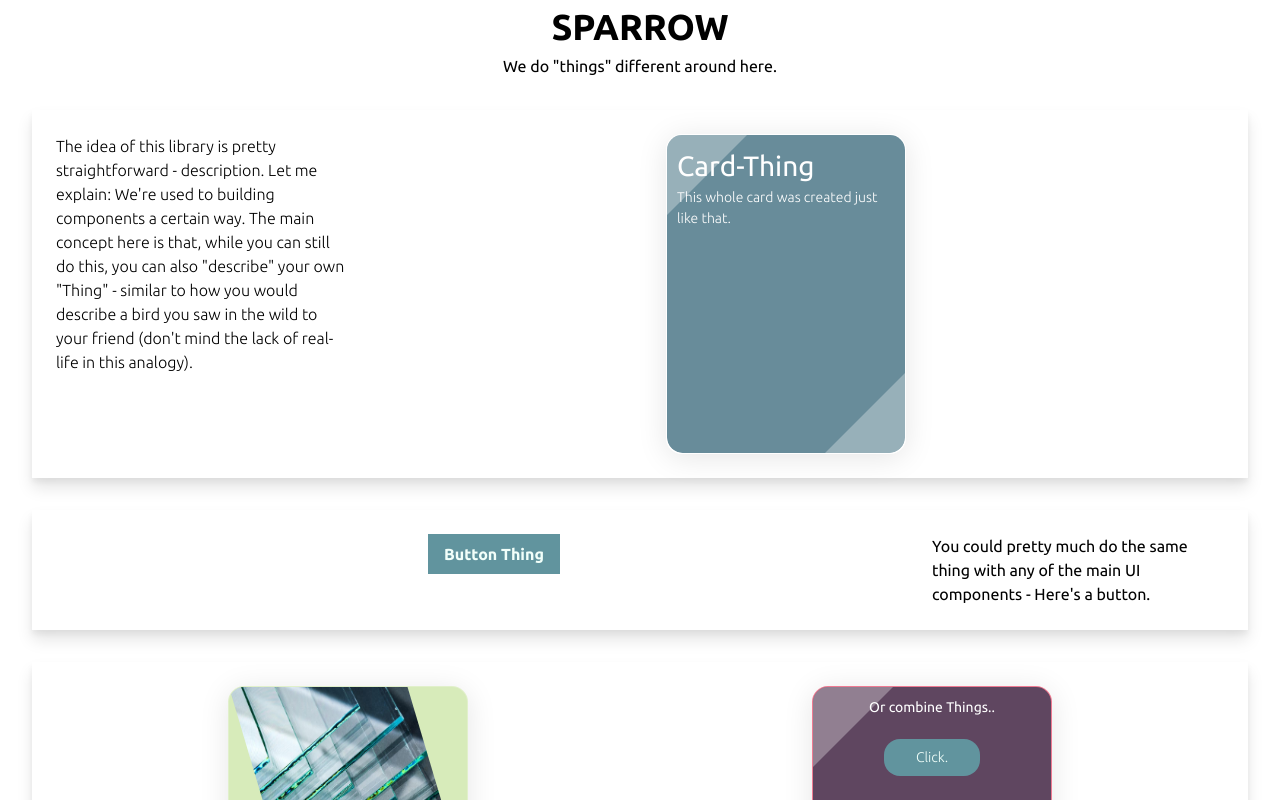
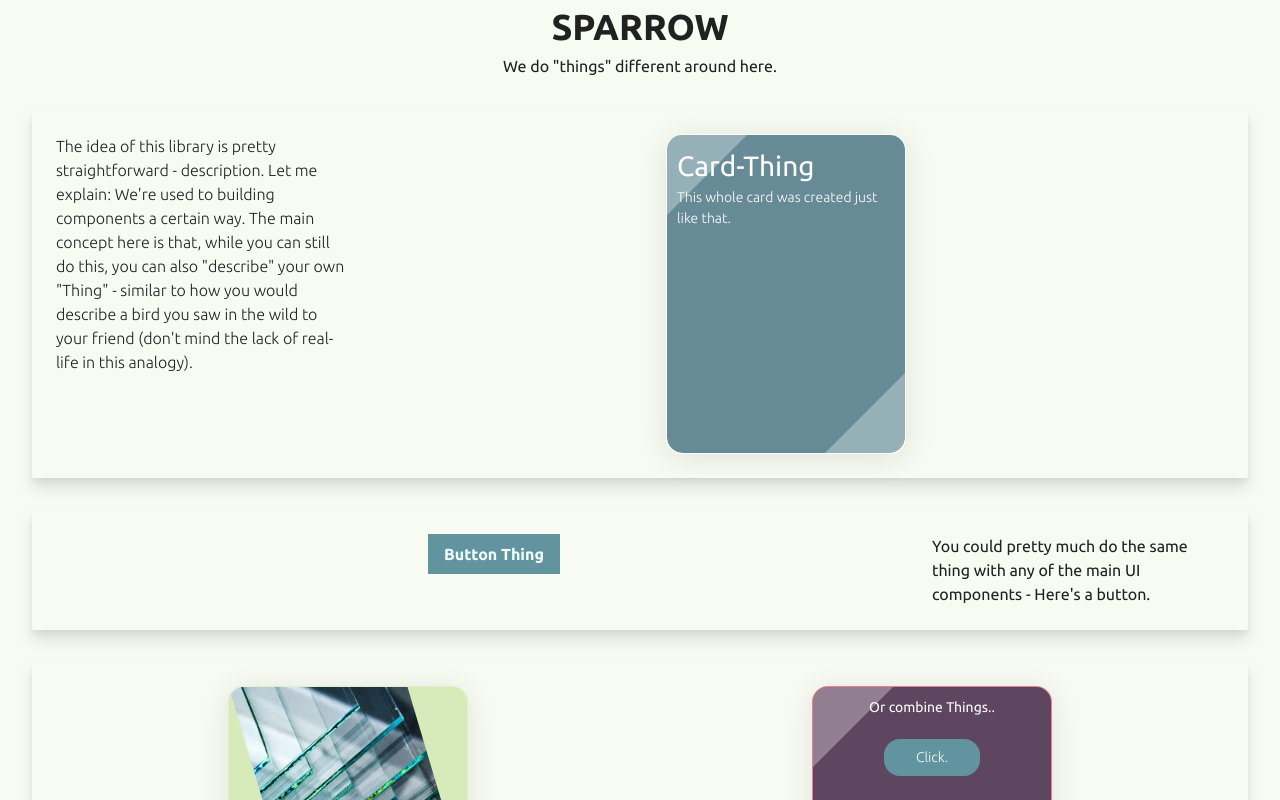
Before and after one commit to ivprodanov/sparrow, a React (Vite) app: page / in a window 1280 px wide. Shown: the top 800 px of the page. Built offline with nearby package versions, Linux system fonts and the light colour scheme; a web font is replaced by a local one.

Commit message:
todos in readme update

```diff
--- a/src/Demo.jsx
+++ b/src/Demo.jsx
@@ -4,7 +4,7 @@ import Glass from '../src/assets/images/glass.jpg'
 
 export const Demo = () => {
   return (
-    <div className="container">
+    <div className="container secondary-100">
       <div className="text-align-center">
         <h1 className="fs-900 fw-700">SPARROW</h1>
         <p>We do "things" different around here.</p>
@@ -47,7 +47,7 @@ export const Demo = () => {
          <Thing description='a small accent card'>
             <p>Or combine Things..</p>
             <br />
-            <Thing description='a small primary rounded button'>Click.</Thing>
+            <Thing event={() => alert(1)} description='a small primary rounded button'>Click.</Thing>
          </Thing>
         </div>
       </div>
```
Also changed, not shown: 1 other file (tests, documents, lock files or other folders).
